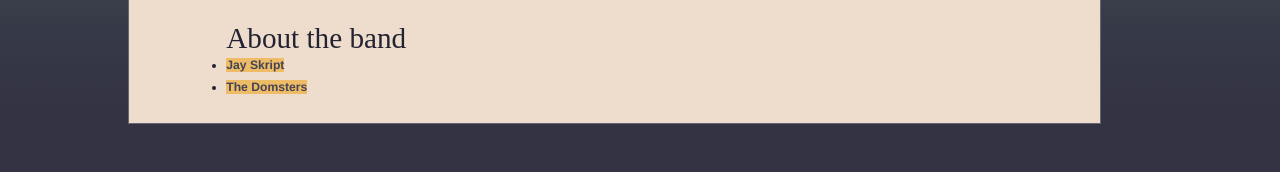
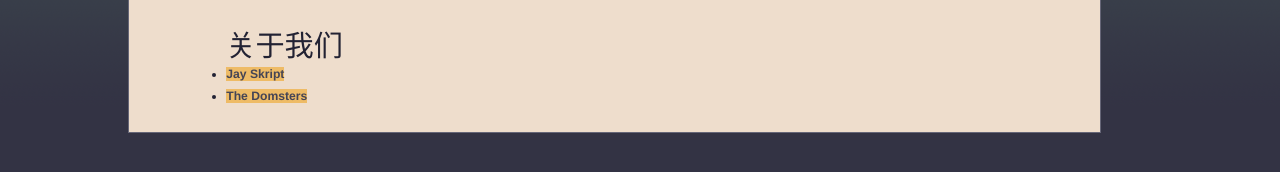
Before and after one commit to celia426/Jay-Skript-and-the-Domsters, a plain HTML site: page about.html in a window 1280 px wide. Shown: the part 294-466 px from the top of the page. Drawn offline with Linux system fonts and the light colour scheme.

Commit message:
修改文字

```diff
--- a/about.html
+++ b/about.html
@@ -19,7 +19,7 @@
 		</nav>
 	</header>
 	<article>
-		<h1>About the band</h1>
+		<h1>关于我们</h1>
 	    <nav>
 	    	<ul>
 		      <li><a href="#jay">Jay Skript</a></li>
```
